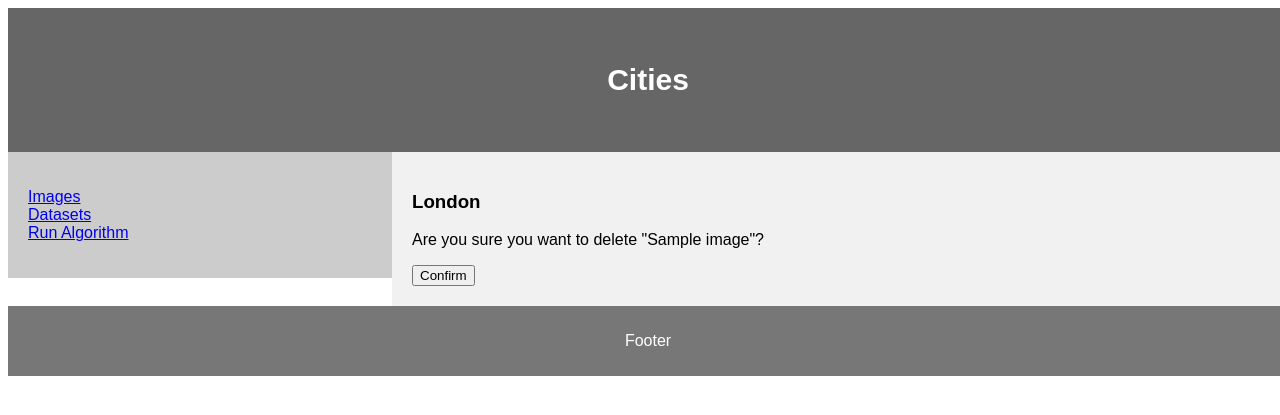
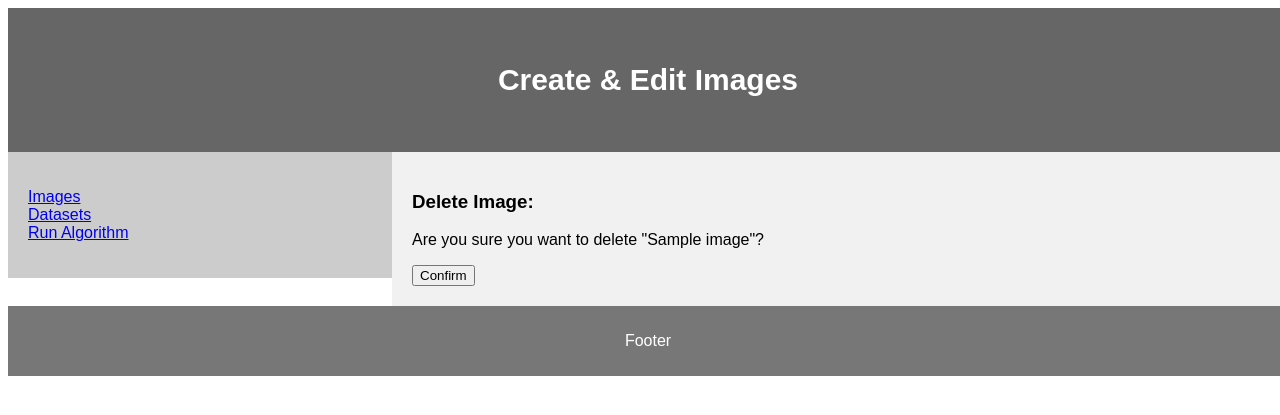
Before and after one commit to gungorser/CrackDetection, a Django app: page /main/images/1/delete in a window 1280 px wide. Shown: the top 415 px of the page. Run offline with Django 3.2, Linux system fonts and the light colour scheme; tables that the repository leaves empty hold one stand-in row (values such as "Sample post").

Commit message:
Headers added

```diff
--- a/main/urls.py
+++ b/main/urls.py
@@ -6,7 +6,7 @@ Created on Mar 4, 2019
 from django.urls.conf import path
 from main.views import ImageCreate, ImageList, ImageUpdate, ImageDelete,\
     DatasetList, DatasetCreate, DatasetUpdate, DatasetDelete, DatasetImageCreate,\
-    DatasetAddImage, DatasetImageDelete, ImageView, AlgorithmView, ThresholdView,\
+    DatasetAddImage, DatasetImageDelete, ImageView, DatasetCalculateView, ThresholdView,\
     OutputView
 
 urlpatterns = [
@@ -22,7 +22,7 @@ urlpatterns = [
     path('datasets/<slug:pk>/addimage',    DatasetAddImage.as_view(),  name='dataset-addimage'),
     path('datasets/<slug:dsid>/image/<slug:imid>',  DatasetImageCreate.as_view(),  name='datasetimage-create'),
     path('datasets/<slug:dsid>/image/<slug:imid>/delete', DatasetImageDelete.as_view(),  name='datasetimage-delete'),
-    path('algorithms/', AlgorithmView.as_view(),  name='algorithm'),
+    path('algorithms/', DatasetCalculateView.as_view(),  name='algorithm'),
     path('outputs/<slug:pk>', OutputView.as_view(),  name='output-view'),
     path('threshold/<slug:pk>/', ThresholdView.as_view(),  name='threshold'),
 
--- a/main/views.py
+++ b/main/views.py
@@ -13,15 +13,19 @@ from main.forms import AlgorithmForm
 import requests
 import cv2
 
-class ImageCreate(CreateView):
+class ImageViews:
     model = Image
     fields = ['name', 'data']
+    headertext='Create & Edit Images'
+
+class ImageCreate(ImageViews, CreateView):
     template_name = 'create.html'
     success_url = reverse_lazy('image-list')
+    subheadertext='New Image:'
 
-class ImageList(ListView):
-    model = Image
+class ImageList(ImageViews, ListView):
     template_name = 'list.html'
+    subheadertext='Images:'
 
     def get_context_data(self, **kwargs):
         context = super(ImageList, self).get_context_data(**kwargs)
@@ -29,26 +33,29 @@ class ImageList(ListView):
         context['table'] = ImageTable(Image.objects.all())
         return context
 
-class ImageUpdate(UpdateView):
-    model = Image
-    fields = ['name', 'data']
+class ImageUpdate(ImageViews, UpdateView):
     template_name = 'create.html'
     success_url = reverse_lazy('image-list')
+    subheadertext='Edit Image:'
 
-class ImageDelete(DeleteView):
-    model = Image
+class ImageDelete(ImageViews, DeleteView ):
     template_name = 'delete.html'
     success_url = reverse_lazy('image-list')
+    subheadertext='Delete Image:'
 
-class DatasetCreate(CreateView):
+class DatasetViews:
     model = Dataset
     fields = ['name', 'description']
+    headertext='Create & Edit Datasets'
+
+class DatasetCreate(DatasetViews, CreateView):
     template_name = 'create.html'
     success_url = reverse_lazy('dataset-list')
+    subheadertext='New Dataset:'
 
-class DatasetList(ListView):
-    model = Dataset
+class DatasetList(DatasetViews, ListView):
     template_name = 'list.html'
+    subheadertext='Datasets:'
 
     def get_context_data(self, **kwargs):
         context = super(DatasetList, self).get_context_data(**kwargs)
@@ -56,11 +63,10 @@ class DatasetList(ListView):
         context['table'] = DatasetTable(Dataset.objects.all())
         return context
 
-class DatasetUpdate(UpdateView):
-    model = Dataset
-    fields = ['name', 'description']
+class DatasetUpdate(DatasetViews, UpdateView):
     template_name = 'create.html'
     success_url = reverse_lazy('dataset-list')
+    subheadertext='Edit Dataset:'
 
     def get_context_data(self, **kwargs):
         context = super(DatasetUpdate, self).get_context_data(**kwargs)
@@ -68,14 +74,15 @@ class DatasetUpdate(UpdateView):
         context['table'] = DatasetImageTable(datasetimages)
         return context
 
-class DatasetDelete(DeleteView):
-    model = Dataset
+class DatasetDelete(DatasetViews, DeleteView):
     template_name = 'delete.html'
     success_url = reverse_lazy('dataset-list')
+    subheadertext='Delete Dataset:'
 
-class DatasetAddImage(ListView):
+class DatasetAddImage(DatasetViews, ListView):
     model = Image
     template_name = 'list.html'
+    subheadertext='Add Image to Dataset:'
 
     def get_context_data(self, **kwargs):
         context = super(DatasetAddImage, self).get_context_data(**kwargs)
@@ -112,9 +119,13 @@ class ImageView(View):
         with open(BASE_DIR + image.data.url, "rb") as f:
             return HttpResponse(f.read(), content_type="image/jpeg")
 
-class AlgorithmView(FormView):
+class CalculationsViews:
+    headertext='Calculations'
+
+class DatasetCalculateView(CalculationsViews, FormView):
     form_class = AlgorithmForm
     template_name = 'create.html'
+    subheadertext='Run algorithm for the dataset:'
 
     def form_valid(self, form):
         dsimages = DatasetImage.objects.filter(dataset_id=form.data['dataset'])
--- a/templates/base.html
+++ b/templates/base.html
@@ -77,7 +77,7 @@ footer {
 <body>
 
 <header>
-  <h2>Cities</h2>
+  <h2>{{ view.headertext }}</h2>
 </header>
 
 <section>
@@ -90,7 +90,7 @@ footer {
   </nav>
 
   <article>
-    <h1>London</h1>
+    <h1>{{ view.subheadertext }}</h1>
     {% block content %}{% endblock %}
   </article>
 </section>
```
